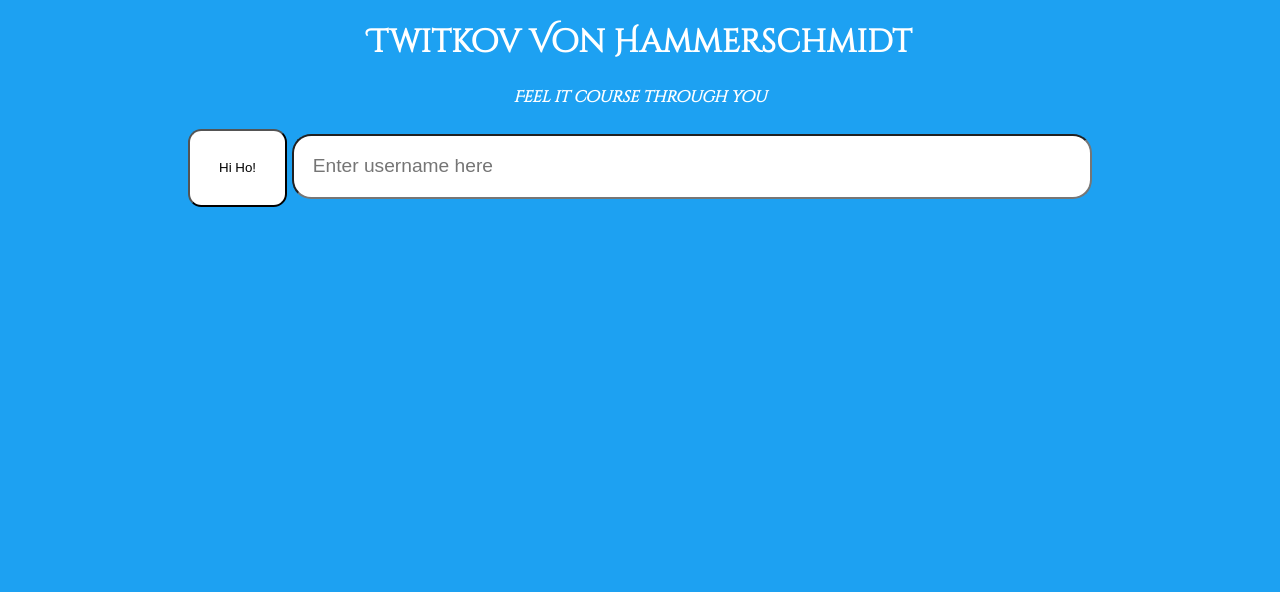
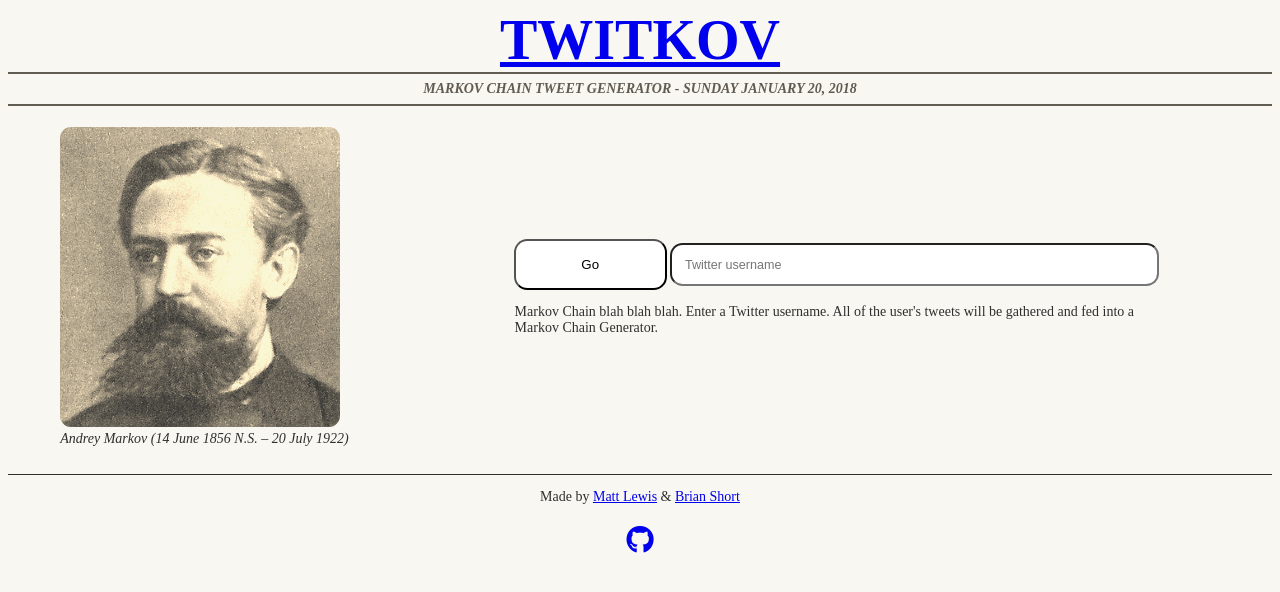
Before and after one commit to brianshortnh/twitkov, a Flask app: page / in a window 1280 px wide. Shown: the top 592 px of the page. Run offline with Flask 2, Linux system fonts and the light colour scheme; some libraries are stand-ins or nearby versions.

Commit message:
Switch to templating for front end

```diff
--- a/markov_flask.py
+++ b/markov_flask.py
@@ -1,26 +1,28 @@
 """Twitkov Flask App"""
 import json
 import markov_app as mkv
-from flask import Flask, request, url_for, render_template
+from flask import Flask, request, render_template
 
 app = Flask(__name__, static_url_path='/static')
 
 @app.route('/')
-def index(name=None):
-    return render_template('index.html', name=name)
+def index():
+    """Main page"""
+    return render_template('landing.html')
 
-@app.route('/tweets/<twitter_handle>', methods=['GET'])
-def get_tweets(twitter_handle):
-    """Makes tweets for requested user"""
-    tweets = mkv.make_tweets(twitter_handle, 10)
+@app.route('/tweets', methods=['GET'])
+def get_tweets():
+    """Makes tweets for requested user and return rendered template"""
+    twitter_handle = request.args['twitter_handle']
+    tweets = mkv.make_tweets(twitter_handle, 30)
+    return render_template(
+        'results.html',
+        username=twitter_handle,
+        tweets=tweets['tweets'],
+        long_tweets=tweets['long'])
+
+@app.route('/api/<twitter_handle>', methods=['GET'])
+def get_api_tweets(twitter_handle):
+    """Makes tweets for requested user and return as json"""
+    tweets = mkv.make_tweets(twitter_handle, 30)
     return json.dumps(tweets)
-
-
-@app.route('/<twitter_handle>', methods=['GET'])
-#def make_one_tweet(twitter_handle):
-#    tweet = mkv.make_tweet_string(twitter_handle, 1)
-#    return "New tweet for {0}:\n{1}".format(twitter_handle, tweet)
-
-def make_five_tweets(twitter_handle):
-    tweets = mkv.make_tweet_string(twitter_handle, 5)
-    return "New tweets for {0}:<br/>{1}".format(twitter_handle, tweets)
--- a/static/style.css
+++ b/static/style.css
@@ -1,30 +1,58 @@
-@import url('https://fonts.googleapis.com/css?family=Cinzel+Decorative|Open+Sans:400i');
-
-html {
-    background-color: #1DA1F2;
-    color: #fff;
-    font-family: 'Open Sans', sans-serif;
-}
+/* Overwrite defaults */
 body {
-    text-align: center;
-}
-h1, h2, h3, h4 {
-    font-family: 'Cinzel Decorative', cursive;
+    font-family: 'Droid Serif', serif;
+    font-size: 14px;
+    color: #2f2f2f;
+    background-color: #f9f7f1;
 }
 
+header {
+    font-family: 'Playfair Display', serif;
+    font-weight: 900;
+    font-size: 4em;
+    margin-bottom: .2em;
+    text-align: center;
+    display: block;
+    margin: 0;
+    text-decoration: none;
+}
+
+p {
+    margin-top: 0;
+    margin-bottom: 20px;
+}
+
+img {
+    border-radius: .8em;
+}
+
+/* Id Objects */
 #form-input {
     border-radius: 1em;
-    font-size: 1.2em;
+    font-size: 0.9em;
     width: 60%;
     padding: 1em;
 }
 
+#form {
+    text-align: center;
+}
+
 #form-submit {
-    padding: 2.2em;
+    padding: 1.2em;
     border-radius: 1em;
     background-color: #FFF;
+    width: 20%;
 }
 
+.landing {
+    display: flex;
+    flex-direction: row;
+    flex-wrap: wrap;
+    justify-content: space-around;
+}
+
+/* Classes */
 .loader {
   margin: 100px auto;
   width: 50px;
@@ -37,13 +65,105 @@ h1, h2, h3, h4 {
     font-size: 3em;
 }
 
-.load-img {
-    animation: spin infinite 2.5s linear;
-    border-radius: 100%;
+.subhead {
+    text-transform: uppercase;
+    border-bottom: 2px solid #2f2f2f;
+    border-top: 2px solid #2f2f2f;
+    padding: .5em 0 .5em 0;
+    margin: .02em 0 1.5em 0;
+    text-align: center;
+    font-style: italic;
 }
 
+.markov {
+    max-width: 20em;
+}
+
+.content {
+    font-size: 0;
+    line-height: 0;
+    word-spacing: -.31em;
+    display: inline-block;
+    margin: 30px 2% 0 2%;
+}
+.column + .column {
+    /* border-left: 1px solid #2f2f2f; */
+}
+
+.land-desc {
+    display: flex;
+    flex-direction: column;
+    justify-content: center;
+}
+
+.description {
+    max-width: 84%;
+    margin-top: 1em;
+    align-self: center
+}
+
+.credits {
+    border-top: 1px solid #2f2f2f;
+    margin-top: .5em;
+    padding: 1em;
+    text-align: center;
+}
+
+.social {
+    list-style: none;
+    display: inline;
+    font-size: 2em;
+    margin: 0;
+    padding: 0;
+}
+
+.media {
+    filter: sepia(80%) contrast(1) opacity(0.8);
+    -webkit-filter: sepia(80%) contrast(1) opacity(0.8);
+    mix-blend-mode: multiply;
+}
+
+.subhead {
+    filter: sepia(80%) contrast(1) opacity(0.8);
+    -webkit-filter: sepia(80%) contrast(1) opacity(0.8);
+    mix-blend-mode: multiply;
+}
+
+/* Animations */
 @keyframes spin {
     0% {transform:rotate(0deg) scale(1,1);}
     50% {transform:rotate(180deg) scale(1,1);}
     100% {transform:rotate(360deg) scale(1,1);}
 }
+
+/* MEDIAQUERIES */
+@media only all and (max-width: 1300px) {
+    .weatherforcastbox{
+        display: none;
+    }
+
+}
+@media only all and (max-width: 1200px) {
+    .collumn{
+        width: 31%;
+    }
+
+}
+    @media only all and (max-width: 900px) {
+    .collumn{
+        width: 47%;
+    }
+
+}
+@media only all and (max-width: 600px) {
+    .collumn{
+        width: 100%;
+    }
+        .column + .column {
+            border-left: none;
+        }
+    header {
+        overflow: hidden;
+    }
+
+}
--- /dev/null
+++ b/templates/credits.html
@@ -0,0 +1,12 @@
+<footer class="credits">
+    <p>
+        Made by <a href="http://mattmatters.io">Matt Lewis</a> &amp; <a href="https://github.com/brianshortnh">Brian Short</a>
+    </p>
+    <ul class="social">
+        <li>
+            <a href="https://github.com/brianshortnh/twitkov">
+                <i class="fa fa-github" aria-hidden="true"></i>
+            </a>
+        </li>
+    </ul>
+</footer>
--- /dev/null
+++ b/templates/head.html
@@ -0,0 +1,18 @@
+<head>
+    <meta charset="utf-8">
+    <meta name="viewport" content="width=device-width, user-scalable=no" />
+    <title>Twitkov</title>
+    <meta name="description" content="Markov Tweet Generator created by the elusive Twitter Club" />
+    <meta author="Brian Short & Matt Lewis" />
+    <meta property="og:url" content="http://twitkov.club/" />
+    <link rel="shortcut icon" type="image/x-icon" href="{{ url_for('static', filename='favicon.ico') }}">
+    <link rel="stylesheet" type="text/css" href="{{ url_for('static', filename='style.css') }}">
+    <script src="https://use.fontawesome.com/5f3255a4d1.js"></script>
+    <script async src="https://www.googletagmanager.com/gtag/js?id=UA-110856410-10"></script>
+    <script>
+     window.dataLayer = window.dataLayer || [];
+     function gtag(){dataLayer.push(arguments);}
+     gtag('js', new Date());
+     gtag('config', 'UA-110856410-10');
+    </script>
+</head>
--- a/templates/index.html
+++ /dev/null
@@ -1,100 +0,0 @@
-<!DOCTYPE html>
-<html>
-    <head>
-        <meta charset="utf-8">
-        <meta name="viewport" content="width=device-width, user-scalable=no" />
-        <title>Elusive Twitter Markov Club</title>
-        <link rel="shortcut icon" href="/static/favicon.ico" type="image/x-icon">
-        <meta name="description" content="Twitkov: The Markov Tweet Generator" />
-        <meta author="Brian Short & Matt Lewis" />
-        <meta property="og:url" content="http://twitkov.club/" />
-        <meta property="og:title" content="Twitkov" />
-        <meta property="og:description" content="The Markov Tweet Generator" />
-        <meta property="twitter:title" content="Twitkov" />
-        <meta property="twitter:description" content="The Markov Tweet Generator" />
-        <link rel="stylesheet" type="text/css" href="/static/style.css">
-        <!-- Global site tag (gtag.js) - Google Analytics -->
-        <script async src="https://www.googletagmanager.com/gtag/js?id=UA-110856410-10"></script>
-        <script>
-         window.dataLayer = window.dataLayer || [];
-         function gtag(){dataLayer.push(arguments);}
-         gtag('js', new Date());
-
-         gtag('config', 'UA-110856410-10');
-        </script>
-    </head>
-    <body>
-        <h1>Twitkov Von Hammerschmidt</h1>
-        <h4><i>Feel it course through you</i></h4>
-        <div id="form">
-            <button id="form-submit">Hi Ho!</button>
-            <input type="text" id="form-input" onkeypress="handleEnter(event)" placeholder="Enter username here" />
-        </div>
-        <div id="loader" hidden>
-            <img class="load-img" src="/static/markov-portrait-2.jpeg" />
-            <p class="load-txt">Loading...</p>
-        </div>
-        <div id="results" />
-    </body>
-    <script>
-     // Shortcuts to DOM objects
-     var form = document.getElementById('form');
-     var formInput = document.getElementById('form-input');
-     var formSubmit = document.getElementById('form-submit');
-     var loader = document.getElementById('loader');
-     var resultView = document.getElementById('results');
-
-     // Remove all tweet results from screen.
-     function clearResults() {
-         while (resultView.firstChild) {
-             resultView.removeChild(resultView.firstChild);
-         }
-     }
-
-     // Utility for making blockquote div with author and tweet text
-     function makeBlockQuote(username, text) {
-         return `<blockquote>
-                     <p>${text}</p>
-                     <footer>
-                         — <cite><a href="https://twitter.com/${username}">@${username}</a></cite>
-                     </footer>
-                 </blockquote>`;
-     }
-
-     // Main function
-     function getTweets() {
-         var username = formInput.value
-
-         // House keeping
-         clearResults();
-
-         // Show loading spinner
-         form.hidden = true;
-         loader.hidden = false;
-
-         // Perform request
-         fetch('/tweets/' + username).then((res) => {
-             // Hide loading spinner
-             loader.hidden = true;
-             form.hidden = false;
-
-             // Decode to Javascript object
-             res.json().then((decoded) => {
-                 var author = decoded.username;
-                 var text = decoded.tweets.reduce((a, b) => (a + makeBlockQuote(author, b)));
-                 resultView.innerHTML = text;
-             });
-         });
-     }
-
-     function handleEnter(e) {
-         if(e.keyCode === 13) {
-             e.preventDefault();
-             getTweets()
-         }
-     }
-
-     // Add listeners for input
-     formSubmit.addEventListener("click", getTweets);
-    </script>
-</html>
--- /dev/null
+++ b/templates/landing.html
@@ -0,0 +1,18 @@
+{% extends "layout.html" %}
+{% block body %}
+<div class="landing">
+    <div class="column">
+        <img class="media markov" src="/static/markov-portrait-small.jpg" />
+        <p><i>Andrey Markov (14 June 1856 N.S. – 20 July 1922)</i></p>
+    </div>
+    <div class="column land-desc">
+        {% include 'search.html' %}
+        <div class="description">
+            <p>
+                Markov Chain blah blah blah. Enter a Twitter username. All of the user's tweets
+                will be gathered and fed into a Markov Chain Generator.
+            </p>
+        </div>
+    </div>
+</div>
+{% endblock %}
--- /dev/null
+++ b/templates/layout.html
@@ -0,0 +1,12 @@
+<!DOCTYPE html>
+<html>
+    {% include 'head.html' %}
+    <body>
+        <header><a href="{{ url_for('index')}}">TWITKOV</a></header>
+        <h4 class="subhead">
+            Markov Chain Tweet Generator - <span id="date">Sunday January 20, 2018</span>
+        </h4>
+        {% block body %}{% endblock %}
+        {% include 'credits.html' %}
+    </body>
+</html>
--- /dev/null
+++ b/templates/search.html
@@ -0,0 +1,4 @@
+<form id="form" action="/tweets" class="search" method="GET">
+    <input id="form-submit" type="submit" value="Go" />
+    <input type="text" id="form-input" name="twitter_handle" placeholder="Twitter username" />
+</form>
```
Also changed, not shown: templates/results.html (added, +28 -0 lines), static/markov-portrait-small.jpg (added).
